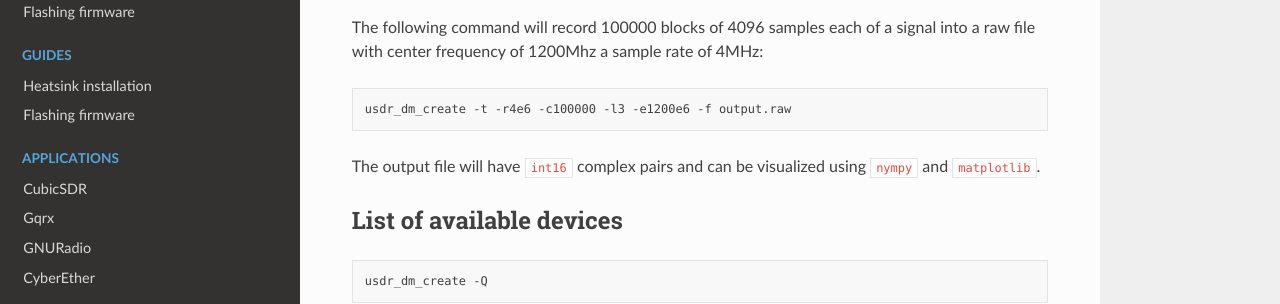
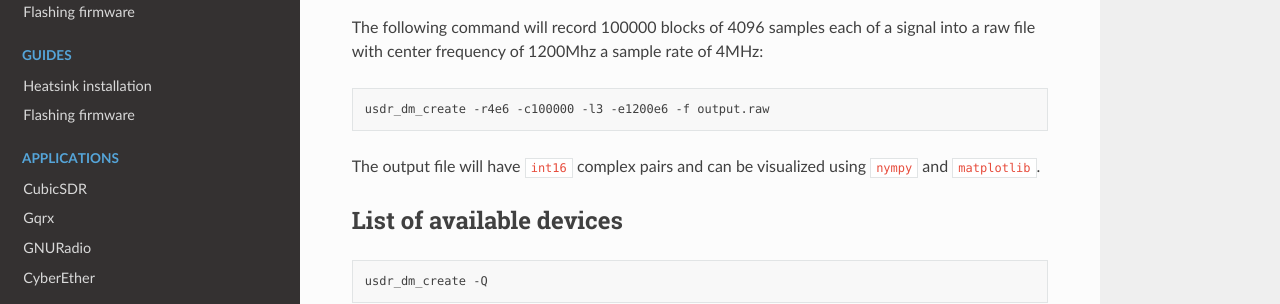
Before and after one commit to wavelet-lab/docs, a Sphinx documentation site: the page built from source/software/usdr_dm_create.rst, in a window 1280 px wide and 1223 px high. Shown: the part 731-1035 px from the top of the window. Built offline with Sphinx 7.4.7 and the Read the Docs theme 2.0.0, drawn with Linux system fonts in a browser that asks for light colours.

Commit message:
Fixed article.

```diff
--- a/source/software/usdr_dm_create.rst
+++ b/source/software/usdr_dm_create.rst
@@ -29,11 +29,12 @@ The following commands will generate a simple sinus waveform with a given freque
 Receiving (signal recording)
 ----------------------------
 
-The following command will record 100000 blocks of 4096 samples each of a signal into a raw file with center frequency of 1200Mhz a sample rate of 4MHz:
+The following command will record 100000 blocks of 4096 samples each of a signal into
+a raw file with center frequency of 1200Mhz a sample rate of 4MHz:
 
 .. code-block:: bash
 
-   usdr_dm_create -t -r4e6 -c100000 -l3 -e1200e6 -f output.raw
+   usdr_dm_create -r4e6 -c100000 -l3 -e1200e6 -f output.raw
 
 The output file will have ``int16`` complex pairs and can be visualized using ``nympy`` and ``matplotlib``.
 
```
